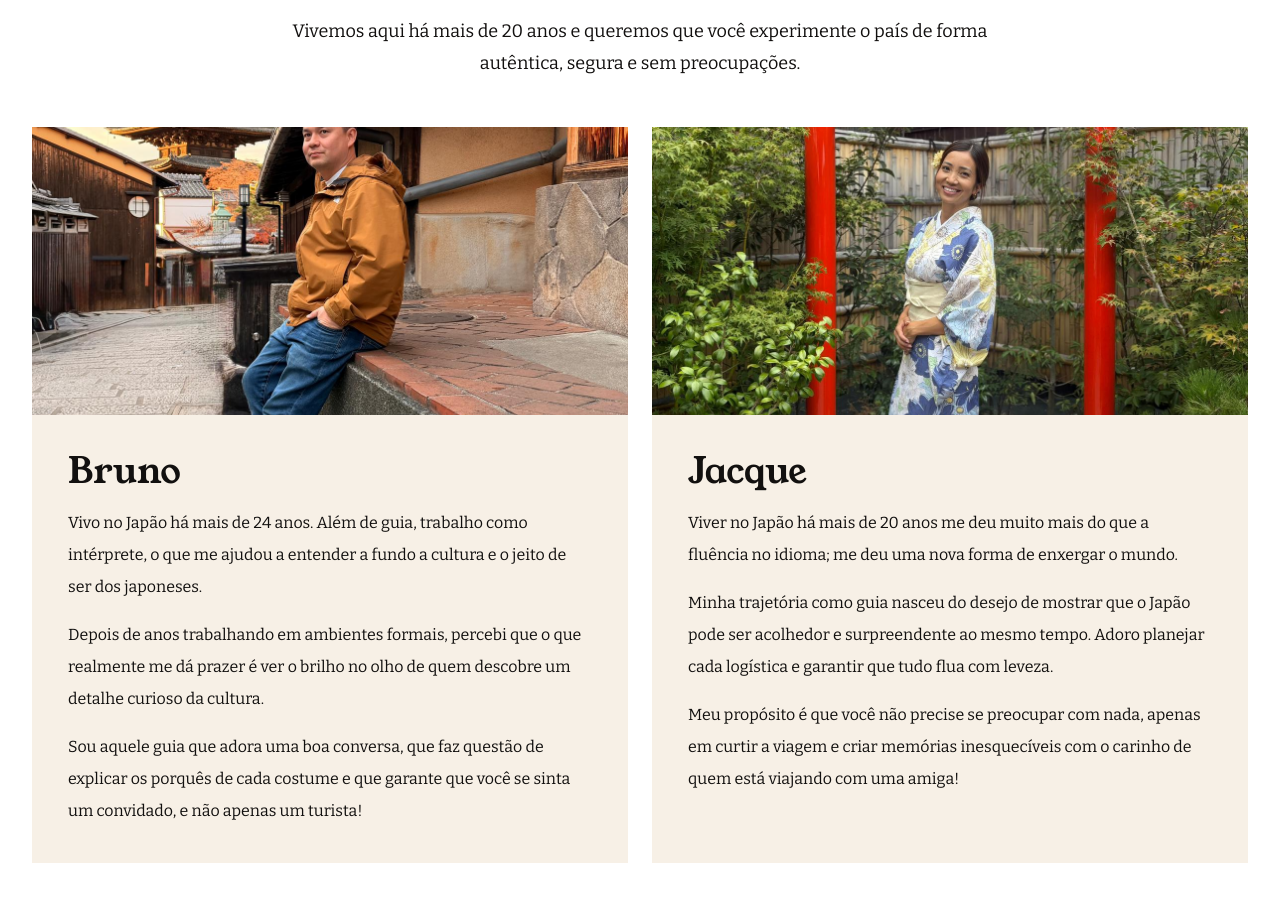
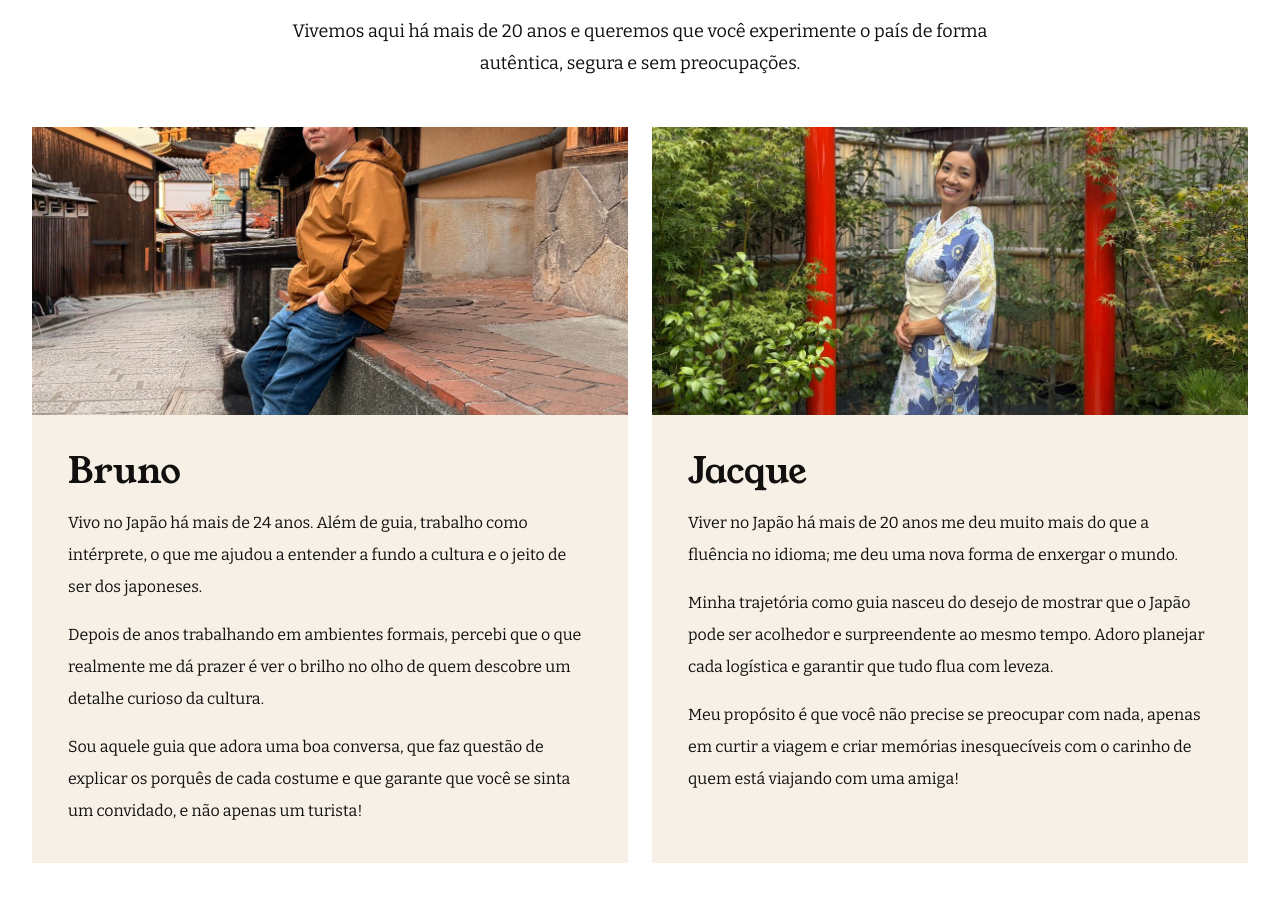
Before and after one commit to gustavolukiya-dot/guia-japao-incrivel, a Next.js app: page / in a window 1280 px wide. Shown: the part 1845-2746 px from the top of the page. Built offline with nearby package versions, Linux system fonts and the light colour scheme.

Commit message:
foto ajuste

```diff
--- a/app/page.tsx
+++ b/app/page.tsx
@@ -109,7 +109,7 @@ const guides = [
   {
     name: "Bruno",
     image: "/image/pai.jpg",
-    imageClassName: "object-[center_50%]",
+    imageClassName: "object-[center_53%]",
     text: [
       "Vivo no Japão há mais de 24 anos. Além de guia, trabalho como intérprete, o que me ajudou a entender a fundo a cultura e o jeito de ser dos japoneses.",
       "Depois de anos trabalhando em ambientes formais, percebi que o que realmente me dá prazer é ver o brilho no olho de quem descobre um detalhe curioso da cultura.",
```
